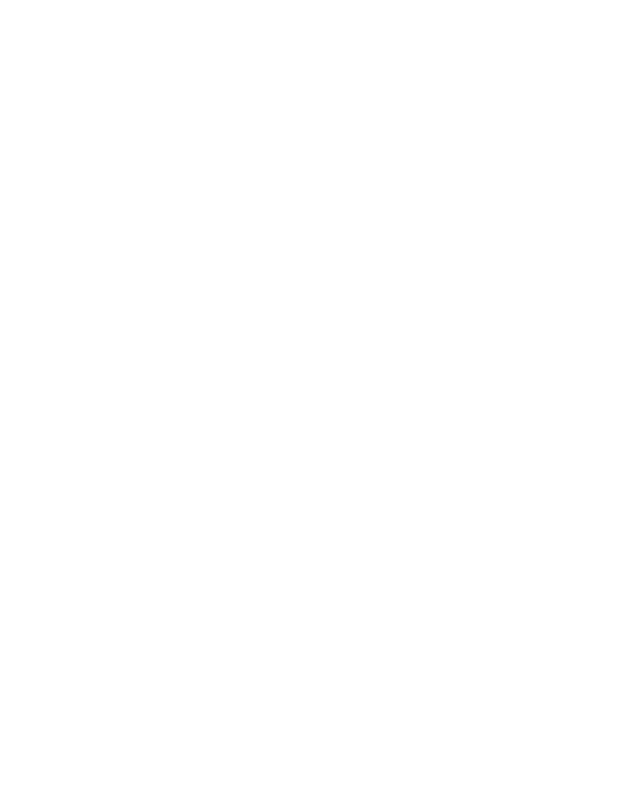
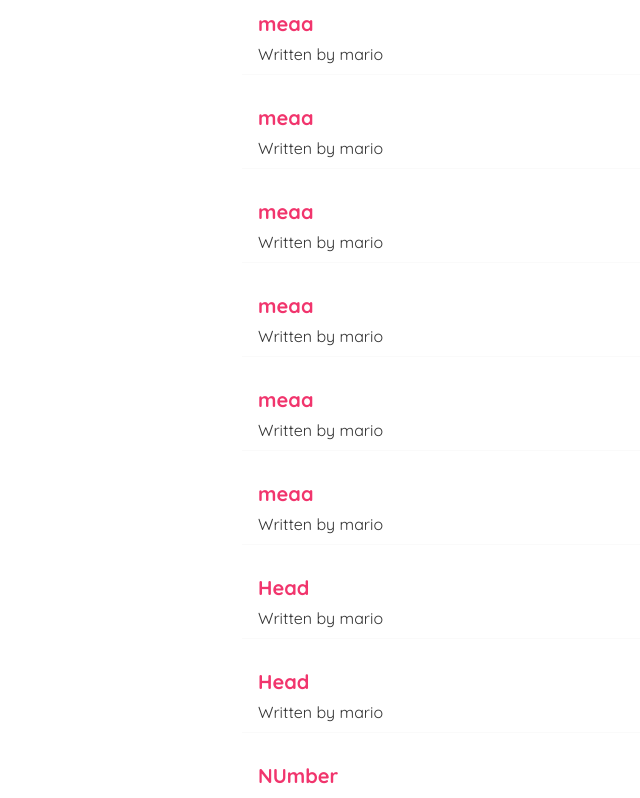
Before and after one commit to Iancahn/littleachievers, a React (Create React App) app: page / in a window 1280 px wide. Shown: the part 620-1418 px from the top of the page, without its empty margins (98-738 px from the left). Before the commit the page ends 800 px from the top, so only its background shows below. Built offline with nearby package versions, Linux system fonts and the light colour scheme; data requests are answered from the project's data file.

Commit message:
Added a Fetch
Used FETCH to post new blogs to our database.

```diff
--- a/data/db.json
+++ b/data/db.json
@@ -17,6 +17,114 @@
       "body": "Body",
       "author": "mario",
       "id": 3
+    },
+    {
+      "title": "meaa",
+      "body": "ddfee",
+      "author": "mario",
+      "id": 4
+    },
+    {
+      "title": "meaa",
+      "body": "ddfee",
+      "author": "mario",
+      "id": 5
+    },
+    {
+      "title": "meaa",
+      "body": "ddfee",
+      "author": "mario",
+      "id": 6
+    },
+    {
+      "title": "meaa",
+      "body": "ddfee",
+      "author": "mario",
+      "id": 7
+    },
+    {
+      "title": "meaa",
+      "body": "ddfee",
+      "author": "mario",
+      "id": 8
+    },
+    {
+      "title": "meaa",
+      "body": "ddfee",
+      "author": "mario",
+      "id": 9
+    },
+    {
+      "title": "meaa",
+      "body": "ddfee",
+      "author": "mario",
+      "id": 10
+    },
+    {
+      "title": "meaa",
+      "body": "ddfee",
+      "author": "mario",
+      "id": 11
+    },
+    {
+      "title": "Head",
+      "body": "Body",
+      "author": "mario",
+      "id": 12
+    },
+    {
+      "title": "Head",
+      "body": "Body",
+      "author": "mario",
+      "id": 13
+    },
+    {
+      "title": "NUmber",
+      "body": "Two",
+      "author": "yoshi",
+      "id": 14
+    },
+    {
+      "title": "NUmber",
+      "body": "Two",
+      "author": "yoshi",
+      "id": 15
+    },
+    {
+      "title": "NUmber",
+      "body": "Two",
+      "author": "yoshi",
+      "id": 16
+    },
+    {
+      "title": "NUmber",
+      "body": "Two",
+      "author": "yoshi",
+      "id": 17
+    },
+    {
+      "title": "NUmber",
+      "body": "Two",
+      "author": "yoshi",
+      "id": 18
+    },
+    {
+      "title": "NUmber",
+      "body": "Two",
+      "author": "yoshi",
+      "id": 19
+    },
+    {
+      "title": "NUmber",
+      "body": "Two",
+      "author": "yoshi",
+      "id": 20
+    },
+    {
+      "title": "NUmber",
+      "body": "Two",
+      "author": "yoshi",
+      "id": 21
     }
   ]
 }
--- a/src/components/Navbar.jsx
+++ b/src/components/Navbar.jsx
@@ -6,7 +6,7 @@ const Navbar = () => {
             <h1>The Dojo Blog</h1>
             <div className="links">
                 <Link to="/">Home</Link>
-                <Link to="/create" style={{
+                <Link to="/forms" style={{
                     color: 'white',
                     backgroundColor: '#f1356d',
                     borderRadius: '8px'
--- a/src/components/forms.jsx
+++ b/src/components/forms.jsx
@@ -4,6 +4,7 @@ function Forms() {
     const [title, setTitle] = useState('');
     const [body, setBody] = useState('');
     const [author, setAuthor] = useState('mario');
+    const [isPending, setIsPending] = useState(false);
 
     // event Handlers
 
@@ -12,12 +13,15 @@ function Forms() {
         const blog = { title, body, author };
         // console.log(blog);
 
+        setIsPending(true);
+
         fetch('http://localhost:8000/blogs', {
             method: 'POST',
             headers: { "Content-Type": "application/json" },
             body: JSON.stringify(blog)
         }).then(() => {
-
+            console.log("new blog added");
+            setIsPending(false);
         })
     }
 
@@ -43,10 +47,8 @@ function Forms() {
                     <option value="mario">mario</option>
                     <option value="yoshi">yoshi</option>
                 </select>
-                <button>Add Blog</button>
-                <p>{title}</p>
-                <p>{body}</p>
-                <p>{author}</p>
+                {!isPending && <button>Add Blog</button>}
+                {isPending && <button disabled>Adding Blog...</button>}
             </form >
         </div>
     )
```
